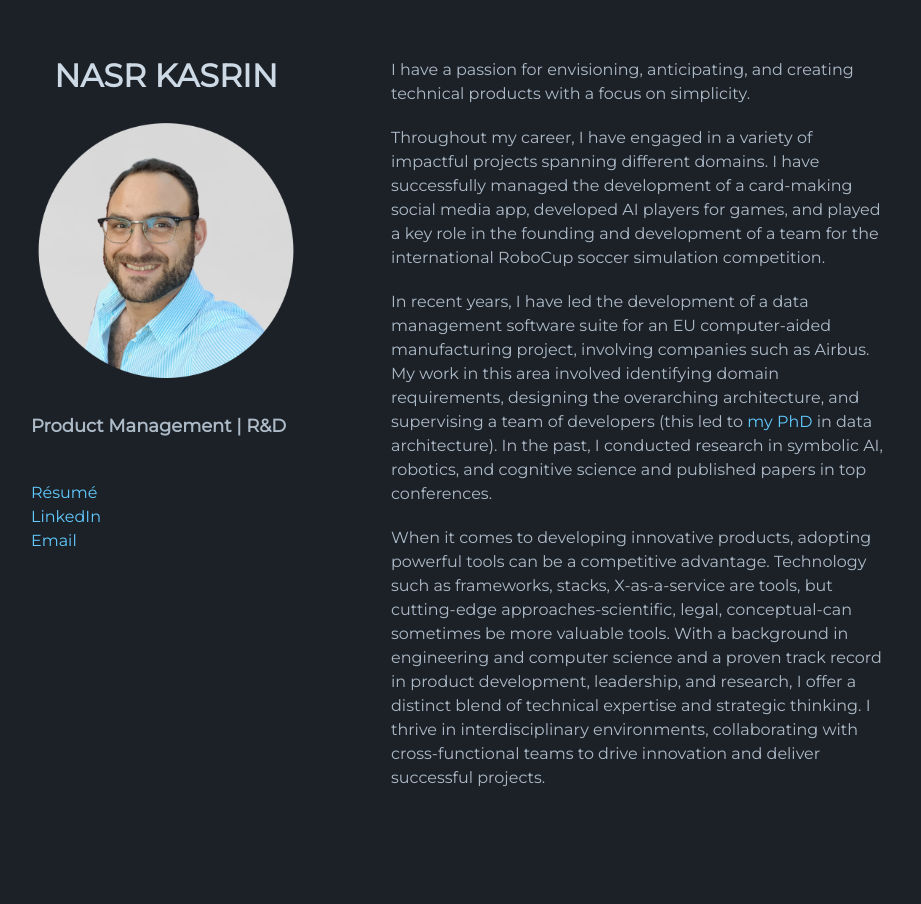
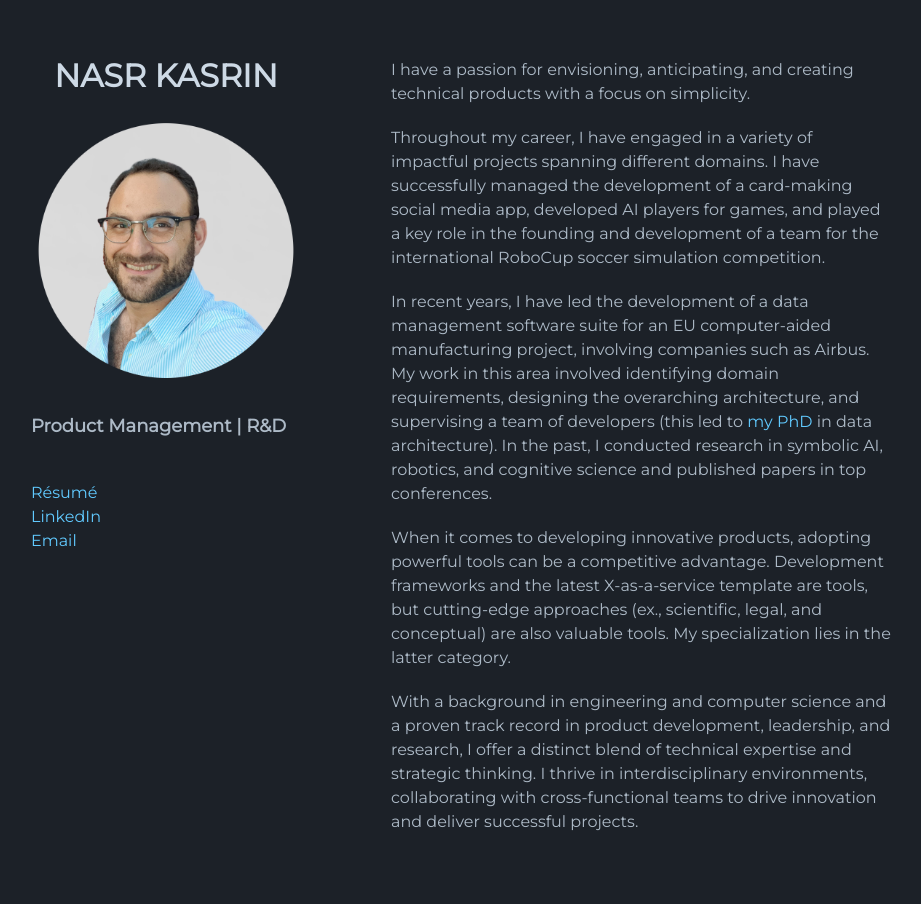
Before and after one commit to n42r/n42r.github.io, a Jekyll site: the page built from index.md, in a window 1280 px wide. Shown: the whole page, without its empty margins (179-1100 px from the left). Built offline with Jekyll 4.4.1, drawn with Linux system fonts in a browser that asks for light colours; the repository's description, which GitHub fills in, is left out.

Commit message:
updated cv

```diff
--- a/index.md
+++ b/index.md
@@ -8,4 +8,6 @@ Throughout my career, I have engaged in a variety of impactful projects spanning
 
 In recent years, I have led the development of a data management software suite for an EU computer-aided manufacturing project, involving companies such as Airbus. My work in this area involved identifying domain requirements, designing the overarching architecture, and supervising a team of developers (this led to [my PhD](https://n42r.github.io/phd) in data architecture). In the past, I conducted research in symbolic AI, robotics, and cognitive science and published papers in top conferences.
 
-When it comes to developing innovative products, adopting powerful tools can be a competitive advantage. Technology such as frameworks, stacks, X-as-a-service are tools, but cutting-edge approaches-scientific, legal, conceptual-can sometimes be more valuable tools. With a background in engineering and computer science and a proven track record in product development, leadership, and research, I offer a distinct blend of technical expertise and strategic thinking. I thrive in interdisciplinary environments, collaborating with cross-functional teams to drive innovation and deliver successful projects.
+When it comes to developing innovative products, adopting powerful tools can be a competitive advantage. Development frameworks and the latest X-as-a-service template are tools, but cutting-edge approaches (ex., scientific, legal, and conceptual) are also valuable tools. My specialization lies in the latter category.
+
+With a background in engineering and computer science and a proven track record in product development, leadership, and research, I offer a distinct blend of technical expertise and strategic thinking. I thrive in interdisciplinary environments, collaborating with cross-functional teams to drive innovation and deliver successful projects.
```
Also changed, not shown: 1 other file.
